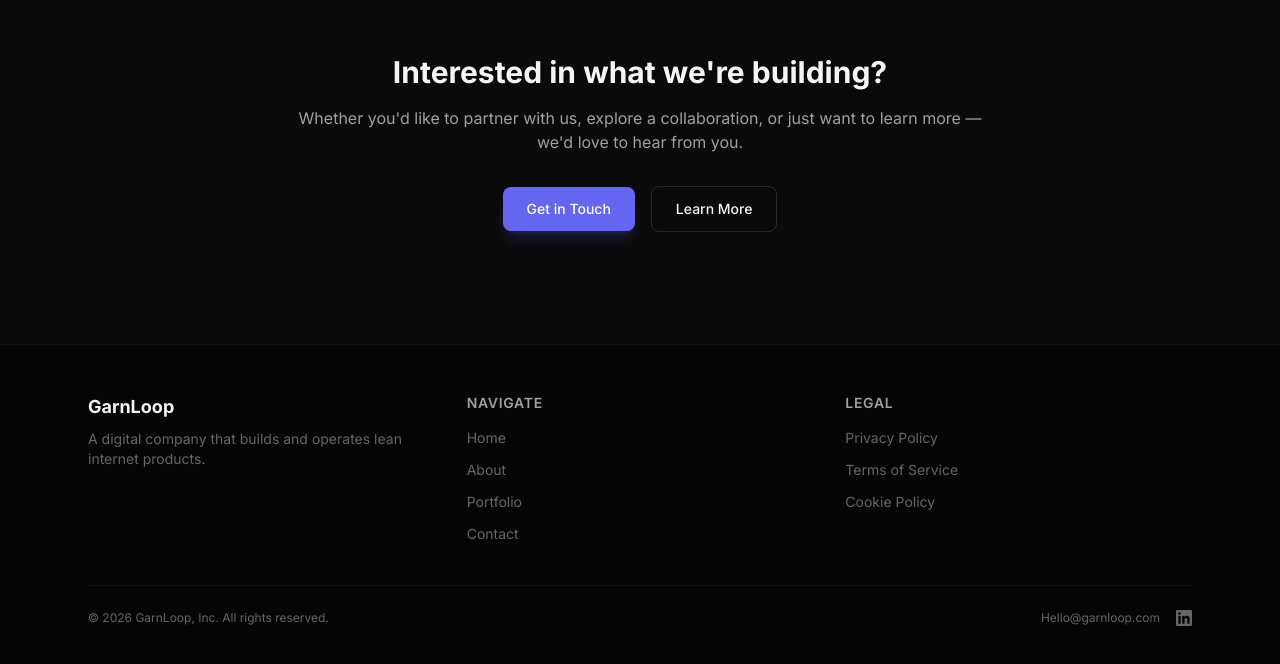
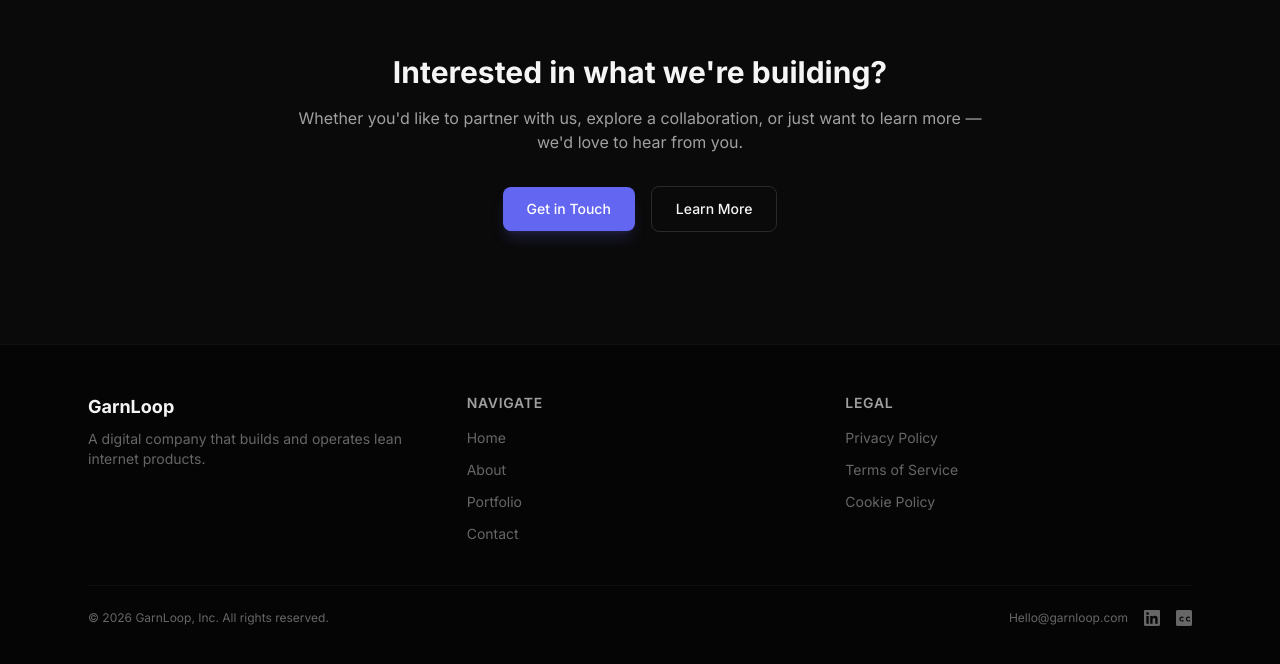
Before and after one commit to sherif20000/garnloop-website, a Next.js app: page / in a window 1280 px wide. Shown: the part 2339-3003 px from the top of the page. Built offline with nearby package versions, Linux system fonts and the light colour scheme.

Commit message:
Add Crunchbase profile link to footer
Co-Authored-By: Claude Opus 4.6 <noreply@anthropic.com>

```diff
--- a/src/components/Footer.tsx
+++ b/src/components/Footer.tsx
@@ -78,6 +78,19 @@ export default function Footer() {
                 </svg>
               </a>
             )}
+            {site.social.crunchbase && (
+              <a
+                href={site.social.crunchbase}
+                target="_blank"
+                rel="noopener noreferrer"
+                className="text-text-muted hover:text-accent-400 transition-colors"
+                aria-label="Crunchbase"
+              >
+                <svg className="w-4 h-4" fill="currentColor" viewBox="0 0 24 24">
+                  <path d="M21.6 0H2.4C1.08 0 0 1.08 0 2.4v19.2C0 22.92 1.08 24 2.4 24h19.2c1.32 0 2.4-1.08 2.4-2.4V2.4C24 1.08 22.92 0 21.6 0zM7.045 14.465c.345.69 1.035 1.14 1.83 1.14.6 0 1.155-.225 1.575-.645l1.335 1.08c-.69.795-1.71 1.29-2.91 1.29-2.085 0-3.78-1.695-3.78-3.78s1.695-3.78 3.78-3.78c1.2 0 2.22.495 2.91 1.29l-1.335 1.08c-.42-.42-.975-.645-1.575-.645-.795 0-1.485.45-1.83 1.14-.15.3-.24.645-.24 1.005s.09.705.24 1.005v.02zm9.69 0c.345.69 1.035 1.14 1.83 1.14.6 0 1.155-.225 1.575-.645l1.335 1.08c-.69.795-1.71 1.29-2.91 1.29-2.085 0-3.78-1.695-3.78-3.78s1.695-3.78 3.78-3.78c1.2 0 2.22.495 2.91 1.29l-1.335 1.08c-.42-.42-.975-.645-1.575-.645-.795 0-1.485.45-1.83 1.14-.15.3-.24.645-.24 1.005s.09.705.24 1.005v.02z" />
+                </svg>
+              </a>
+            )}
           </div>
         </div>
       </div>
--- a/src/data/site.ts
+++ b/src/data/site.ts
@@ -16,6 +16,7 @@ export const site = {
   social: {
     twitter: "",
     linkedin: "https://linkedin.com/company/garnloop",
+    crunchbase: "https://www.crunchbase.com/organization/garnloop-inc",
   },
   nav: [
     { label: "Home", href: "/" },
```
